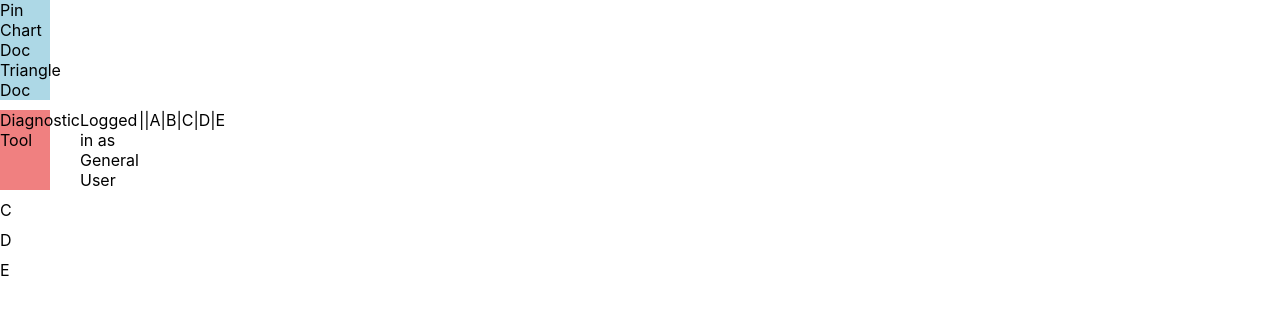
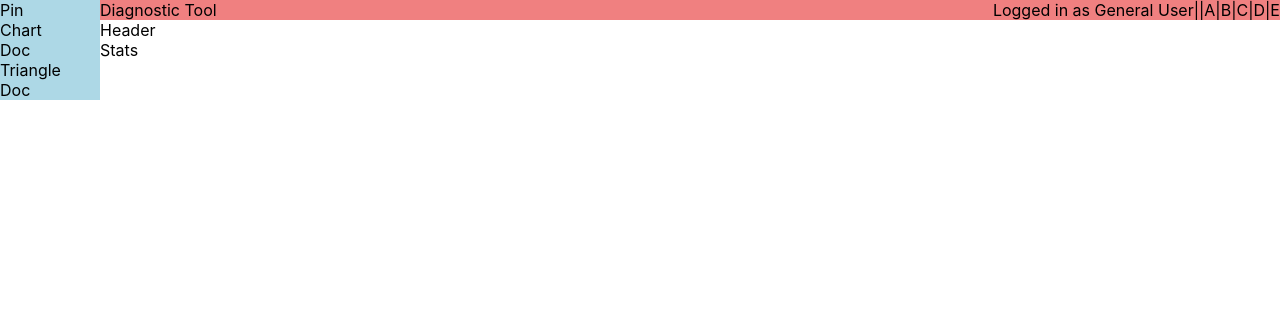
Before and after one commit to sidhantmathur/onr-assign, a React (Create React App) app: page / in a window 1280 px wide. Shown: the top 314 px of the page. Built offline with nearby package versions, Linux system fonts and the light colour scheme.

Commit message:
new layout with grid

```diff
--- a/src/App.css
+++ b/src/App.css
@@ -1,31 +1,26 @@
 
 .layout {
   display: grid;
-  grid-gap: 10px;
-  grid-template-columns: 50px;
+  grid-template-columns: 100px 1fr 1fr 1fr 1fr 1fr 1fr 1fr;
+  grid-template-rows: repeat(5, 1fr);
+  gap: 0px 0px;
+  grid-template-areas:
+    "Sidebar Navbar Navbar Navbar Navbar Navbar Navbar Navbar"
+    "Sidebar Header Header Header Header Header Header Header"
+    "Sidebar Stats Stats Stats Stats Stats Stats Stats"
+    "Sidebar Stats Stats Stats Stats Stats Stats Stats"
+    "Sidebar Stats Stats Stats Stats Stats Stats Stats";
 }
 
-.a {
-  grid-column: auto;
-  grid-row: auto;
+.Sidebar {
+  grid-area: Sidebar;
 }
-
-.b {
-  grid-column: auto;
-  grid-row: auto;
+.Navbar {
+  grid-area: Navbar;
 }
-
-.c {
-  grid-column: auto;
-  grid-row: auto;
+.Header {
+  grid-area: Header;
 }
-
-.d {
-  grid-column: auto;
-  grid-row: auto;
+.Stats {
+  grid-area: Stats;
 }
-
-.e {
-  grid-column: auto;
-  grid-row: auto;
-}
--- a/src/App.js
+++ b/src/App.js
@@ -8,20 +8,17 @@ function App() {
   return (
     <div className='app'>
       <div className='layout'>
-        <div className='item a'>
+        <div className='Sidebar'>
           <Sidebar />
         </div>
-        <div className='item b'>
+        <div className='Navbar'>
           <Navbar />
         </div>
-        <div className='item c'>
-          C
+        <div className='Header'>
+          Header
         </div>
-        <div className='item d'>
-          D
-        </div>
-        <div className='item e'>
-          E
+        <div className='Stats'>
+          Stats
         </div>
       </div>
     </div>
```
